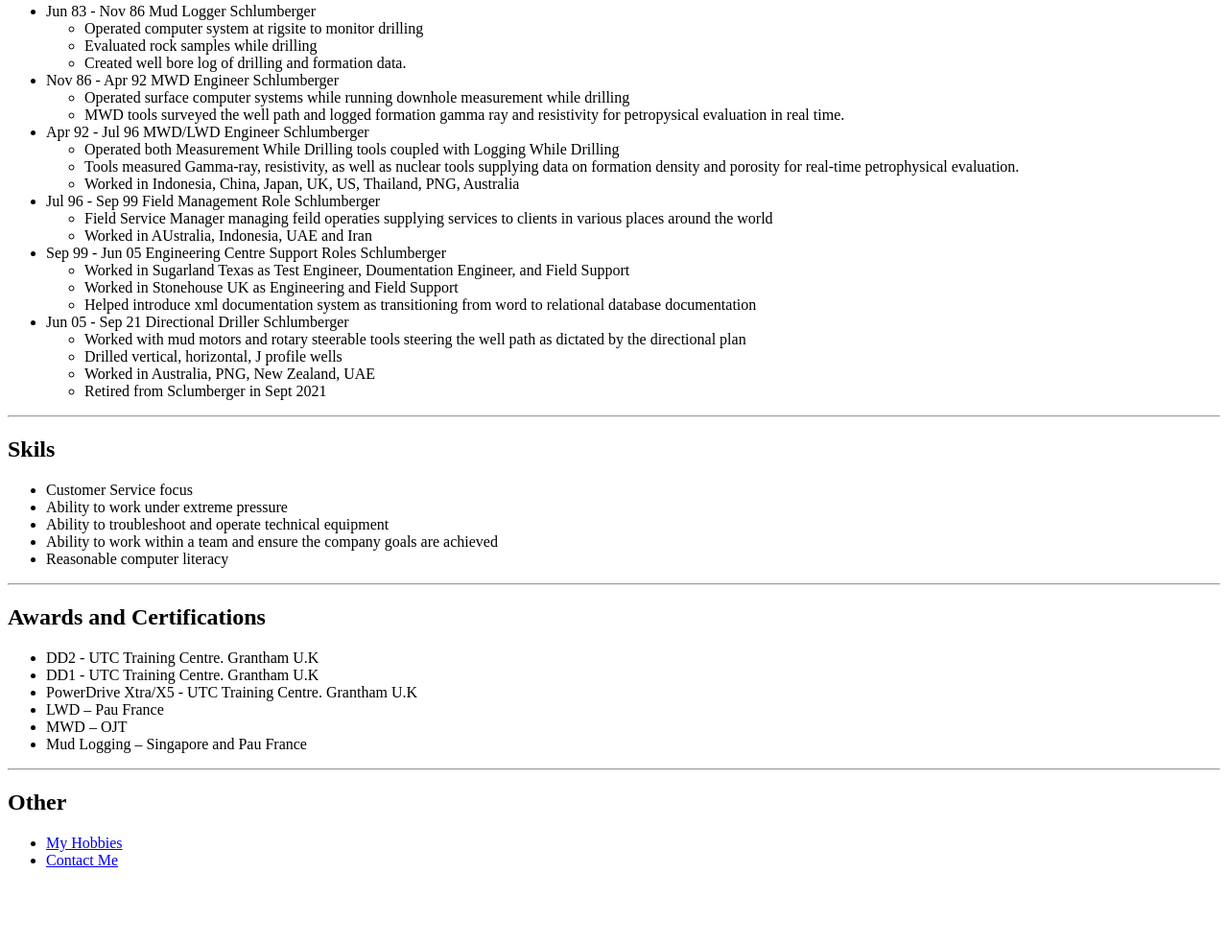
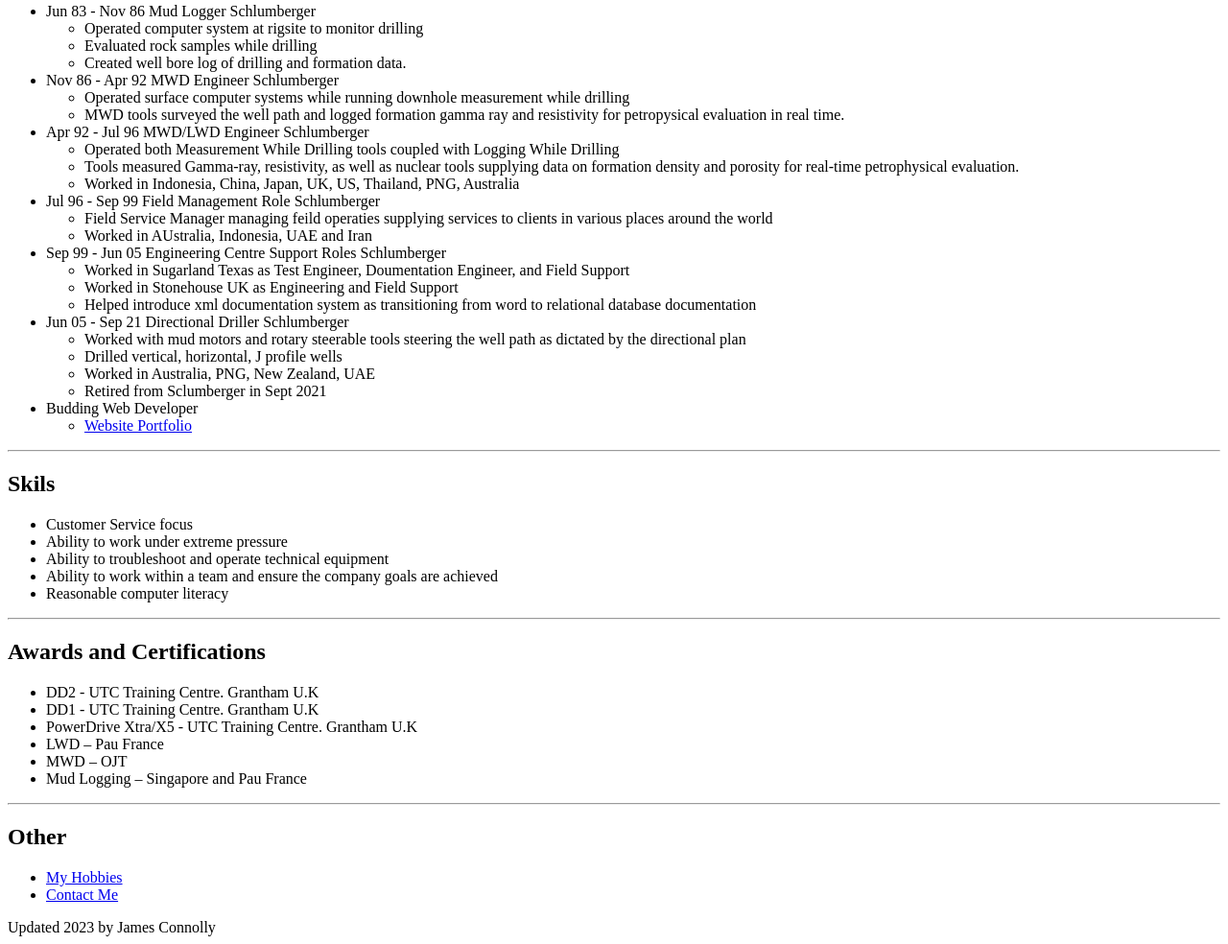
Before and after one commit to Jim748/Resume, a plain HTML site: page index.html in a window 1280 px wide. Shown: the part 623-1607 px from the top of the page at 96% size. Before the commit the page ends 1545 px from the top, so only its background shows below. Drawn offline with Linux system fonts and the light colour scheme.

Commit message:
Add files via upload

```diff
--- a/index.html
+++ b/index.html
@@ -58,6 +58,11 @@
                 <li>Retired from Sclumberger in Sept 2021</li>
             </ul>
         </li>
+        <li>Budding Web Developer
+            <ul>
+                <li><a href="https://jim748.github.io/html-portfolio/">Website Portfolio</a></li>
+            </ul>
+        </li>
      </ul>
 <hr />
 <h2>Skils</h2>
@@ -85,4 +90,5 @@
     <li><a href="./contact.html">Contact Me</a></li>
 </ul>
 </body>
+<footer>Updated 2023 by James Connolly</footer>
 </html>
```
